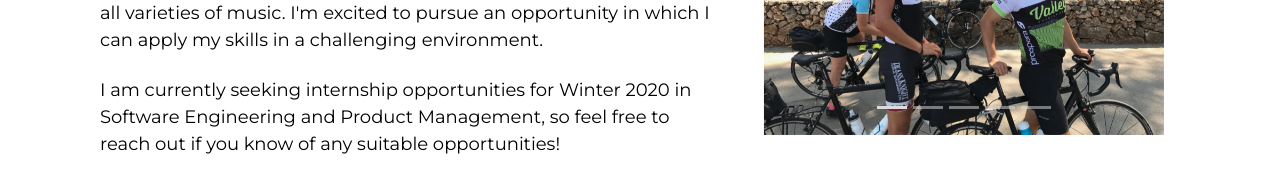
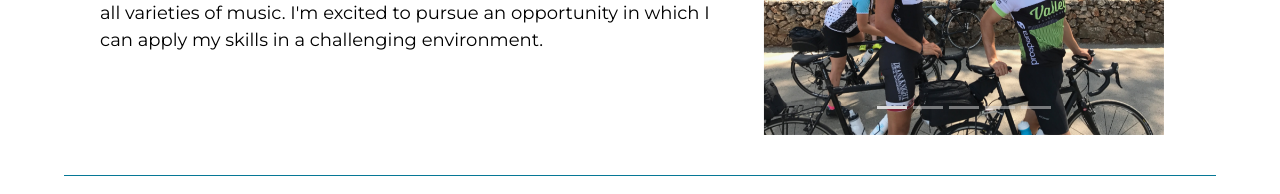
Before and after one commit to nvarabioff/nv_website, a React (Create React App) app: page / in a window 1280 px wide. Shown: the part 758-952 px from the top of the page. Built offline with nearby package versions, Linux system fonts and the light colour scheme.

Commit message:
Commented out line indicating I'm pursuing opportunities

```diff
--- a/src/Components/About.js
+++ b/src/Components/About.js
@@ -16,7 +16,7 @@ class About extends React.Component {
           <Col className="left">
             <p className="txt-size-small">{Information.about1}</p>
             <p className="txt-size-small">{Information.about2}</p>
-            <p className="txt-size-small">{Information.about3}</p>
+            {/* <p className="txt-size-small">{Information.about3}</p> */}
           </Col>
           <Col xs="5">
             <Slides />
```
Also changed, not shown: notes.txt.
